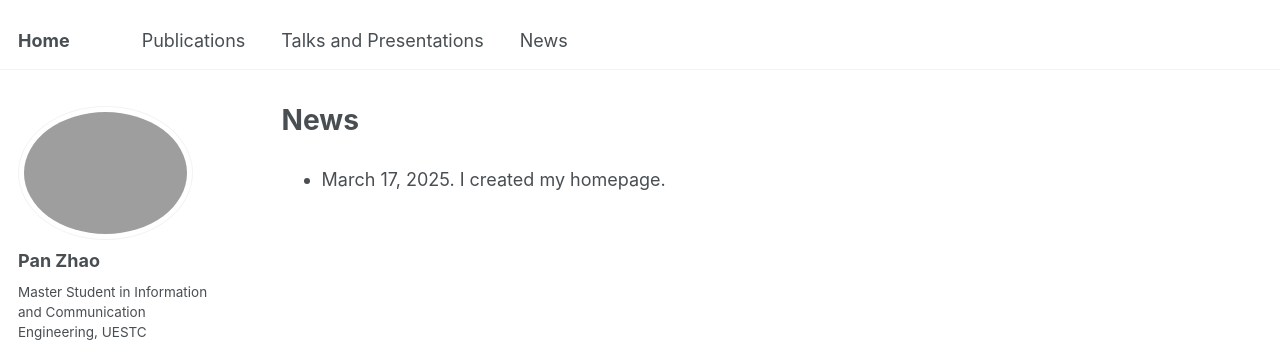
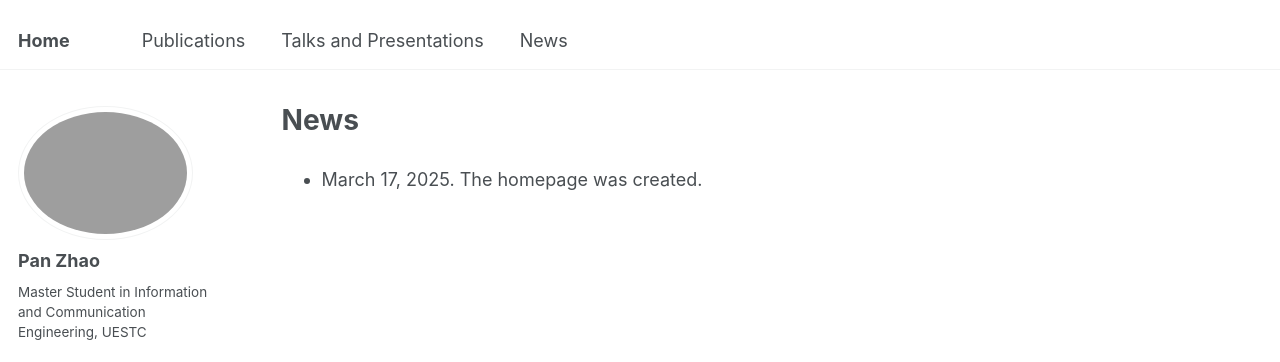
Before and after one commit to panzhao08/panzhao08.github.io, a Jekyll site: the page built from _pages/news.md, in a window 1280 px wide. Shown: the top 362 px of the page. Built offline with Jekyll 4.4.1, drawn with Linux system fonts in a browser that asks for light colours; some web fonts are replaced.

Commit message:
Update news.md

```diff
--- a/_pages/news.md
+++ b/_pages/news.md
@@ -5,4 +5,4 @@ permalink: /news/
 author_profile: true
 ---
 
-* March 17, 2025. I created my homepage.
+* March 17, 2025. The homepage was created.
```
